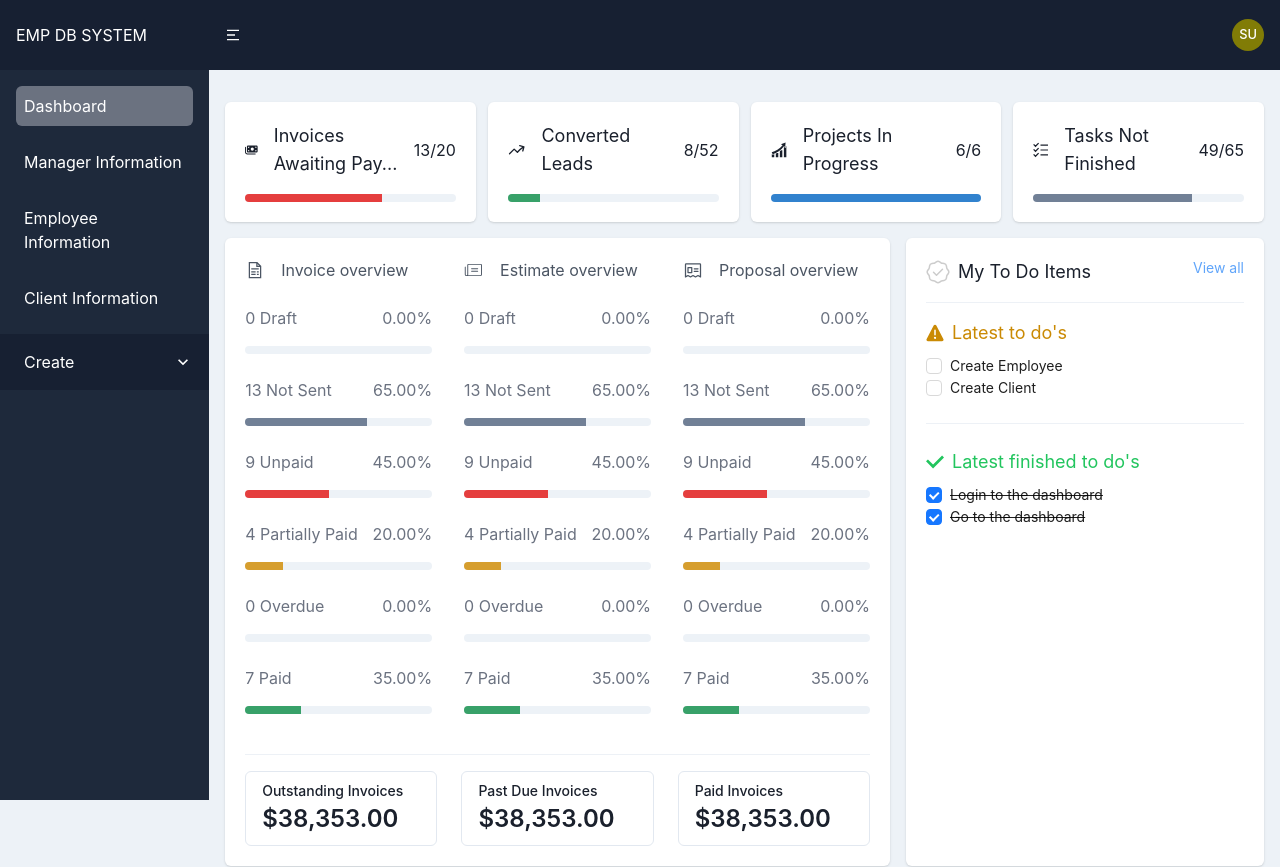
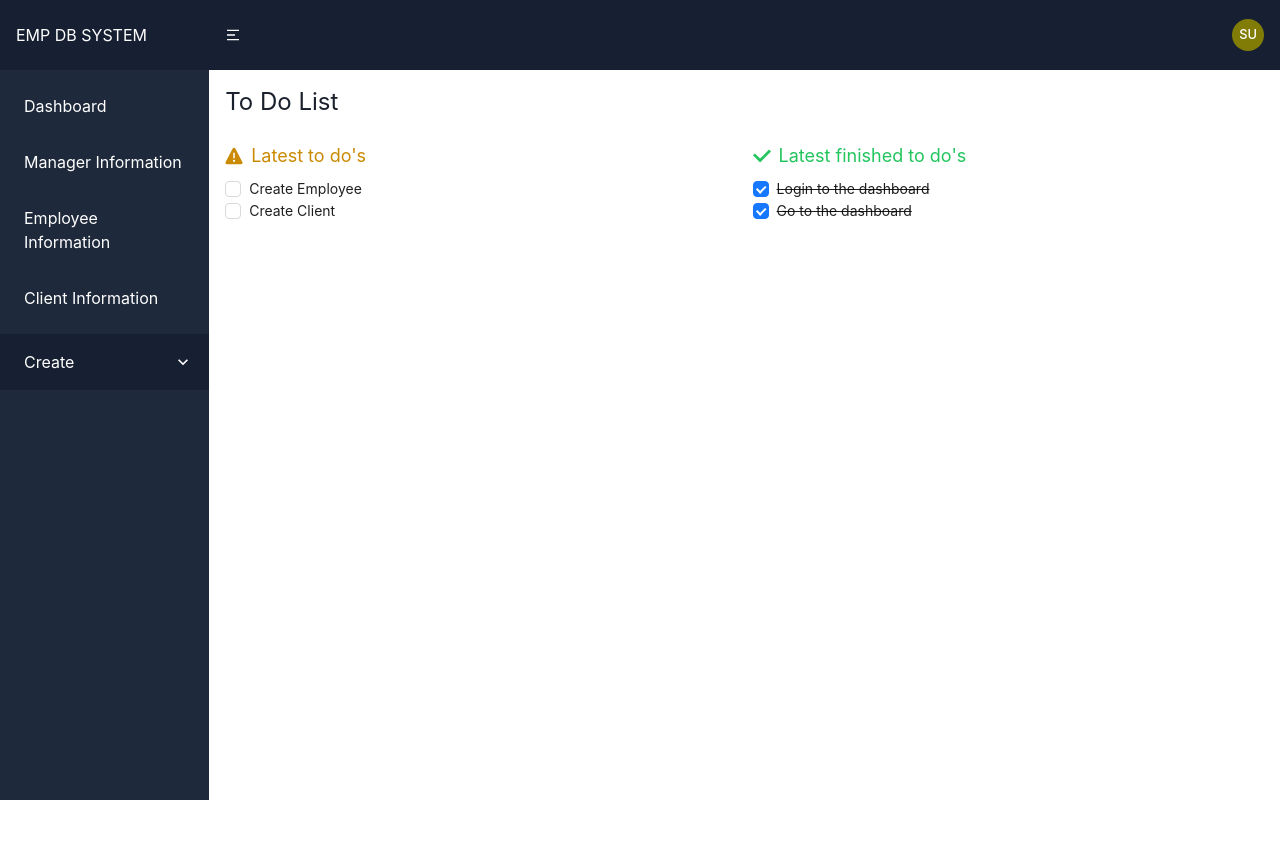
Before and after one commit to yashpapa6969/emp_frontend, a React (Vite) app: page /getAllTodo in a window 1280 px wide. Before the commit this address led to /home. Shown: the top 867 px of the page. After the commit the page ends 800 px from the top, so only its background shows below. Built offline with nearby package versions, Linux system fonts and the light colour scheme; sample sign-in values are in the browser's storage.

Commit message:
todo page init

```diff
--- a/src/App.jsx
+++ b/src/App.jsx
@@ -15,6 +15,7 @@ import CreateProject from "./components/CreateProject";
 import CreateLead from "./components/CreateLead";
 import AppLayout from "./layouts/AppLayout";
 import { useState } from "react";
+import ToDoPage from "./components/ToDoPage";
 
 function App() {
   const isLoggedIn = useSelector(selectIsLoggedIn);
@@ -51,6 +52,11 @@ function App() {
           <Route path="/getAllClient" element={
             <AppLayout activeSideabarLink={"getAllClient"} setActiveSideabarLink={setActiveSideabarLink}>
               <GetAllClient />
+            </AppLayout>
+          } />
+          <Route path="/getAllTodo" element={
+            <AppLayout activeSideabarLink={"getAllTodo"} setActiveSideabarLink={setActiveSideabarLink}>
+              <ToDoPage />
             </AppLayout>
           } />
           <Route path="/createEmp" element={
--- a/src/components/Home.jsx
+++ b/src/components/Home.jsx
@@ -262,7 +262,7 @@ function Home() {
             <CardBody>
               <div className="flex justify-between">
                 <h1 className="text-lg flex gap-2 items-center"><GoVerified size={24} color="#ccc" /> My To Do Items</h1>
-                <Link to="/todo" className="text-blue-400 text-sm">View all</Link>
+                <Link to="/getAllTodo" className="text-blue-400 text-sm">View all</Link>
               </div>
               <Divider my={4} />
               <div className="w-full flex flex-col">
--- a/src/components/Navbar.jsx
+++ b/src/components/Navbar.jsx
@@ -41,6 +41,9 @@ const Navbar = ({ showSidebar, setShowSidebar }) => {
               <MenuItem>
                 <Link to="/UserInfo">My Profile</Link>
               </MenuItem>
+              <MenuItem>
+                <Link to="/getAllTodo">To do List</Link>
+              </MenuItem>
               <MenuDivider />
               <MenuGroup title='Profile'>
                 <MenuItem>
--- /dev/null
+++ b/src/components/ToDoPage.jsx
@@ -0,0 +1,38 @@
+import TodoCheckbox from "./common/TodoCheckbox"
+import { CheckIcon, WarningTwoIcon } from "@chakra-ui/icons"
+import { Grid, GridItem } from "@chakra-ui/react"
+
+const ToDoPage = () => {
+
+    const todoDone = [
+        { title: "Login to the dashboard" },
+        { title: "Go to the dashboard" },
+    ]
+
+    const todoNotDone = [
+        { title: "Create Employee" },
+        { title: "Create Client" },
+    ]
+
+    return (
+        <div className="p-4 w-full">
+            <h1 className="text-2xl mb-6">To Do List</h1>
+            <Grid templateColumns={'repeat(2, 1fr)'} gap={4}>
+                <GridItem w={"100%"} className="flex flex-col">
+                    <h2 className="text-lg mb-2 text-yellow-600 flex items-center gap-2"><WarningTwoIcon /> Latest to do&apos;s</h2>
+                    {todoNotDone.map((item, index) => (
+                        <TodoCheckbox key={`done-${index}`} done={false} title={item.title} />
+                    ))}
+                </GridItem>
+                <GridItem w={"100%"} className="flex flex-col">
+                    <h2 className="text-lg mb-2 text-green-500 flex items-center gap-2"><CheckIcon /> Latest finished to do&apos;s</h2>
+                    {todoDone.map((item, index) => (
+                        <TodoCheckbox key={`done-${index}`} done={true} title={item.title} />
+                    ))}
+                </GridItem>
+            </Grid>
+        </div>
+    )
+}
+
+export default ToDoPage
```
